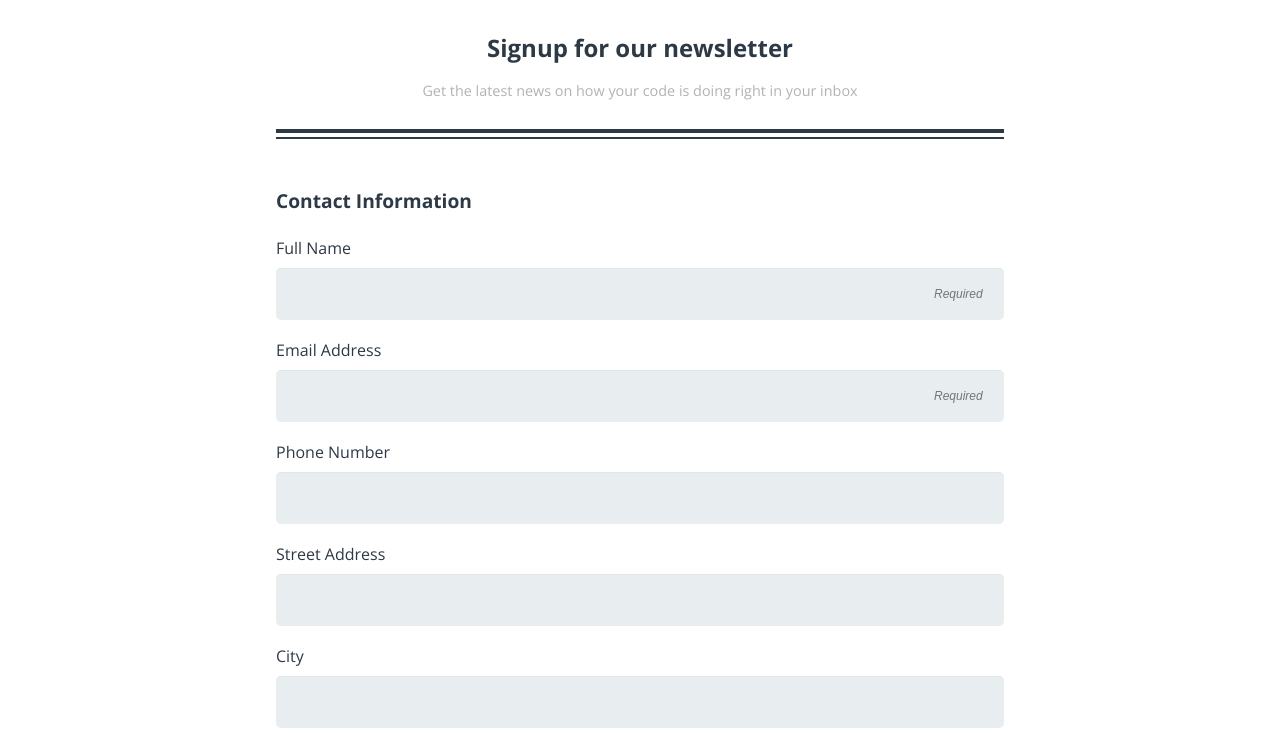
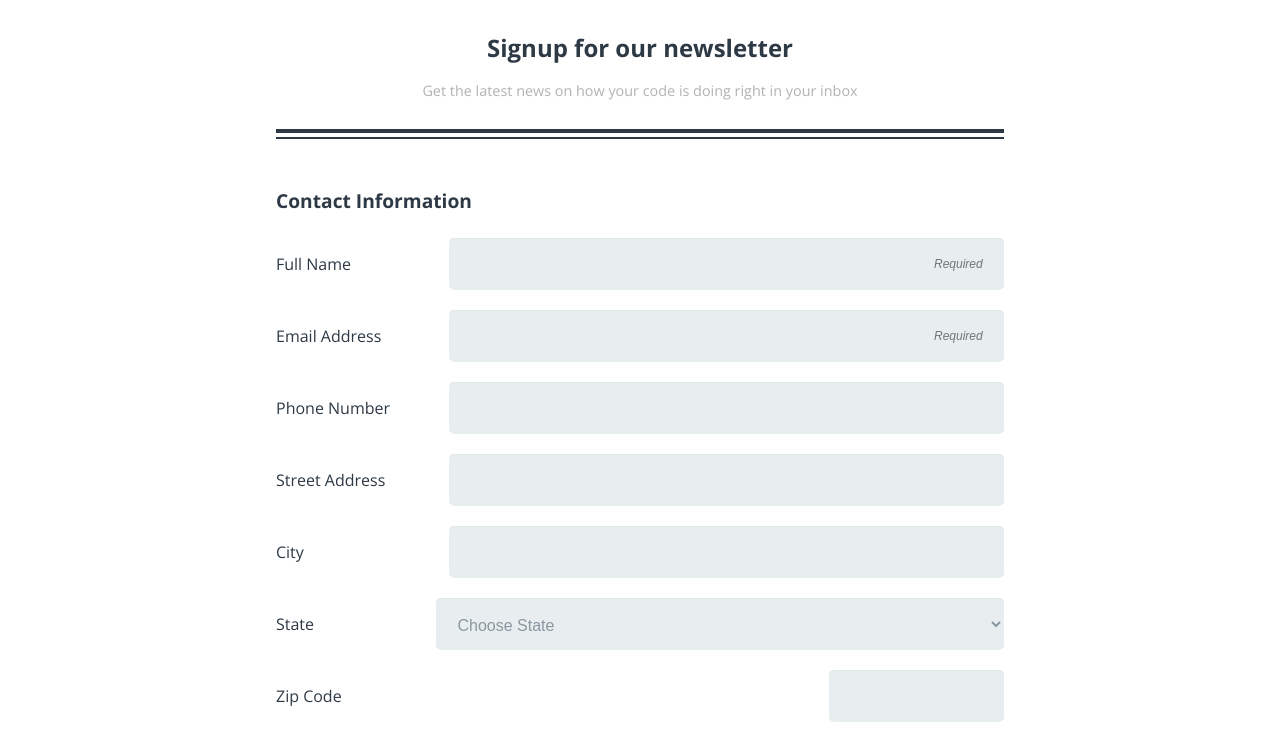
Before and after one commit to hnbvt24/Online_Registration_Form, a plain HTML site: page index.html in a window 1280 px wide. Shown: the part 67-800 px from the top of the page. Drawn offline with nearby package versions, Linux system fonts and the light colour scheme.

Commit message:
Fixed desktop view!
Desktop view is mostly done, working on aligning zip code box to the
left…

```diff
--- a/css/base.css
+++ b/css/base.css
@@ -68,6 +68,9 @@ fieldset.topField {
     Input fields
   ---------------- */
 
+div {
+  margin-bottom: 20px;
+}
 
 input[type="text"],
 input[type="password"],
@@ -89,7 +92,6 @@ select {
   color: #8a97a0;
   box-shadow: 0 1px 0 rgba(0,0,0,0.03) inset;
   margin-top: 10px;
-  margin-bottom: 20px;
 }
 
 input[placeholder*="Required"] {
@@ -183,24 +185,45 @@ footer {
 	    max-width: 768px;
 	  }
 
-    /*.flex-wrapper {
-
-        display: flex;
-        flex-direction: row;
-        justify-content: space-between;
-        align-items: stretch;
+    select {
+      margin-left: -18px;
     }
 
     .flex-wrapper > div {
+
+        align-items: center;
+        display: flex;
         flex: 1 1 auto;
+        flex-direction: row;
+        justify-content: space-between;
+    }
+
+    label {
+      flex: 1;
+    }
+
+    input[type="text"],
+    input[type="password"],
+    input[type="email"],
+    input[type="number"],
+    input[type="tel"],
+    textarea,
+    select {
+      margin-top: 0;
+    }
+
+    input, select {
+      flex: 2;
+      flex-shrink: 3;
+      flex-grow: 3;
+    }
+
+    input[name*="user_zip"] {
+      flex-shrink: 0;
+      flex-grow: 0;
+      align-items: flex-start;
+      width: 175px;
     }
 
 
-    label {
-        display: none;
-    }
-
-    input {
-        width: 100%;
-    }*/
 }
```
